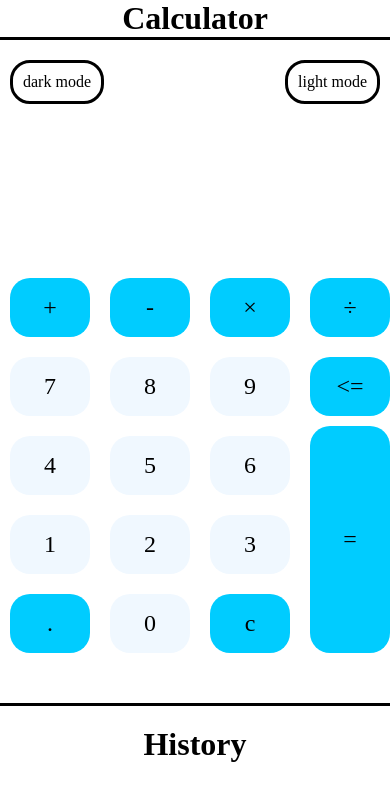
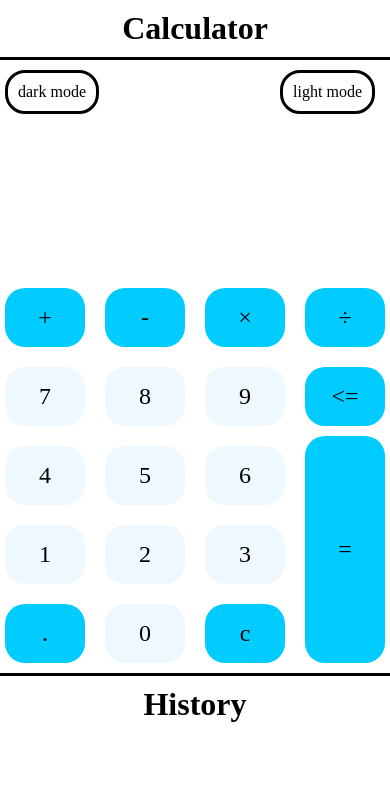
Before and after one commit to BlessingLartey/Calculator, a plain HTML site: page index.html in a window 390 px wide. Drawn offline with Linux system fonts and the light colour scheme.

Commit message:
Update index.css

```diff
--- a/index.css
+++ b/index.css
@@ -13,6 +13,7 @@ p{
 .container{
     background-color: white;
     border: solid;
+    margin-top: 10px;
 }
 .input{
     width: 370px;
@@ -157,6 +158,7 @@ p{
 }
 h1{
     font-size: xx-large;
+    margin-top: 10px;
 }
 .history{
     margin: 0 40px 0 40px;
@@ -177,12 +179,6 @@ h1{
         border: solid;
         border-left: none;
         border-right: none;
-        margin-left: 10px;
-        margin-right: 10px;
-        padding-bottom: 40px;
-        margin-bottom: 20px;
-        padding-left: 10px;
-        padding-top: 10px;
     }
 
     .theme{
```
